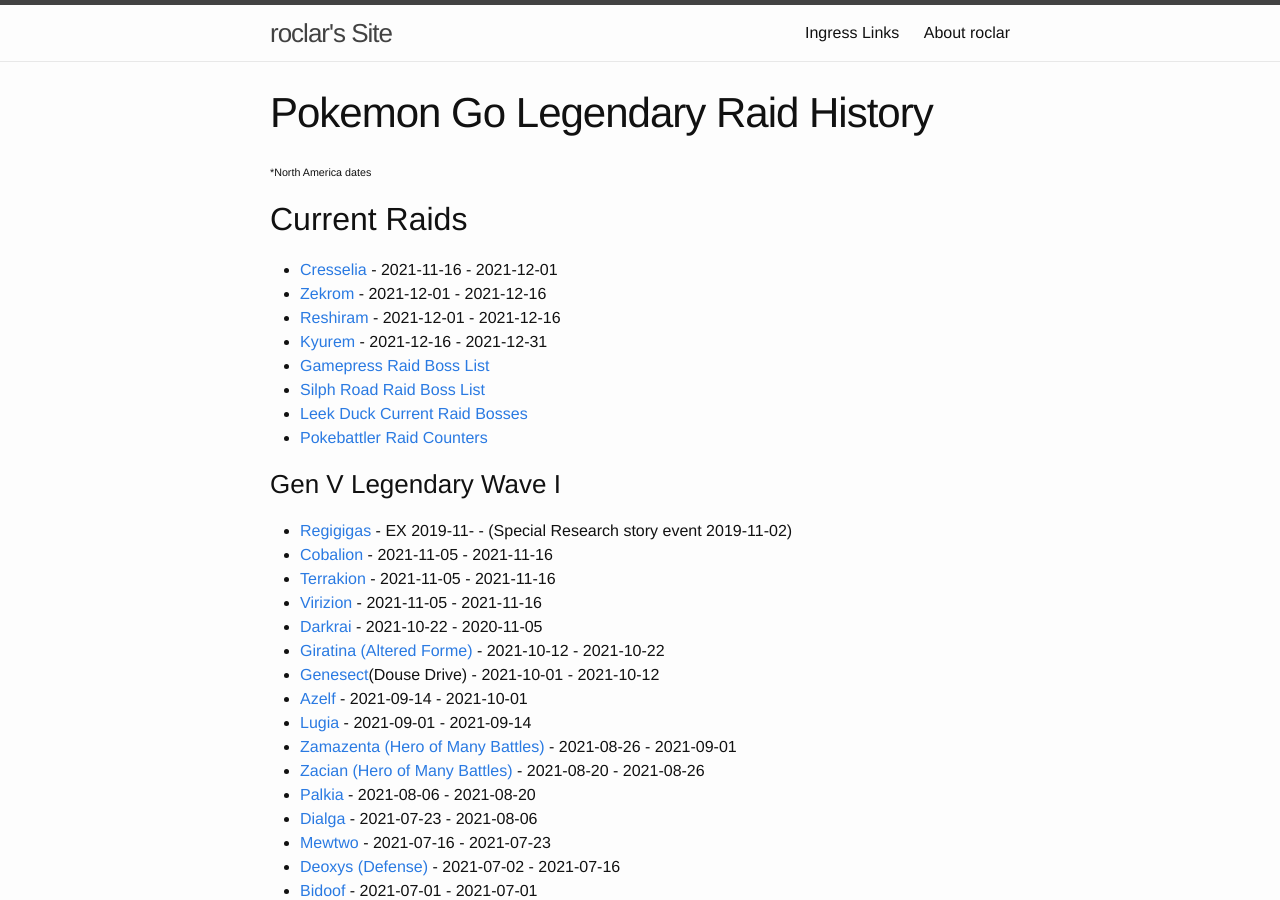
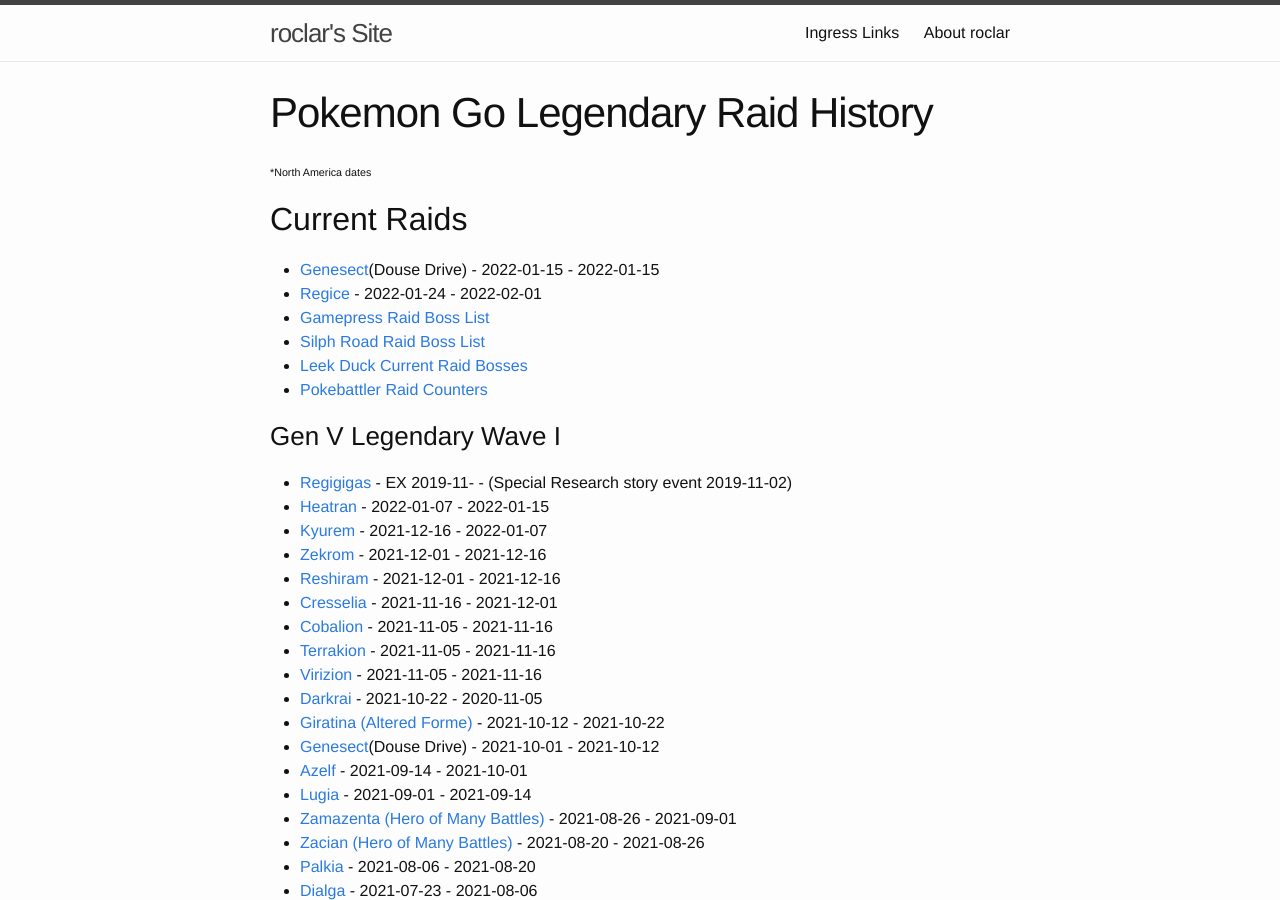
Before and after one commit to roclar/roclar.github.io, a Jekyll site: the page built from PoGoLegendaryHistory.md, in a window 1280 px wide and 900 px high. Built offline with Jekyll 4.4.1, drawn with Linux system fonts in a browser that asks for light colours; some of the changed text lies outside the part shown.

Commit message:
Added January 2022 raids

```diff
--- a/PoGoLegendaryHistory.md
+++ b/PoGoLegendaryHistory.md
@@ -7,10 +7,8 @@
 
 ## Current Raids
 
-- [Cresselia](https://db.pokemongohub.net/pokemon/488) - 2021-11-16 - 2021-12-01
-- [Zekrom](https://db.pokemongohub.net/pokemon/644) - 2021-12-01 - 2021-12-16
-- [Reshiram](https://db.pokemongohub.net/pokemon/643) - 2021-12-01 - 2021-12-16
-- [Kyurem](https://db.pokemongohub.net/pokemon/646) - 2021-12-16 - 2021-12-31
+- [Genesect](https://db.pokemongohub.net/pokemon/649)(Douse Drive) - 2022-01-15 - 2022-01-15
+- [Regice](https://db.pokemongohub.net/pokemon/378) - 2022-01-24 - 2022-02-01
 - [Gamepress Raid Boss List](https://pokemongo.gamepress.gg/raid-boss-list)
 - [Silph Road Raid Boss List](https://thesilphroad.com/raid-bosses)
 - [Leek Duck Current Raid Bosses](https://leekduck.com/boss/)
@@ -19,6 +17,11 @@
 ### Gen V Legendary Wave I
 
 - [Regigigas](https://db.pokemongohub.net/pokemon/486) - EX 2019-11- - (Special Research story event 2019-11-02)
+- [Heatran](https://db.pokemongohub.net/pokemon/485) - 2022-01-07 - 2022-01-15
+- [Kyurem](https://db.pokemongohub.net/pokemon/646) - 2021-12-16 - 2022-01-07
+- [Zekrom](https://db.pokemongohub.net/pokemon/644) - 2021-12-01 - 2021-12-16
+- [Reshiram](https://db.pokemongohub.net/pokemon/643) - 2021-12-01 - 2021-12-16
+- [Cresselia](https://db.pokemongohub.net/pokemon/488) - 2021-11-16 - 2021-12-01
 - [Cobalion](https://db.pokemongohub.net/pokemon/638) - 2021-11-05 - 2021-11-16
 - [Terrakion](https://db.pokemongohub.net/pokemon/639) - 2021-11-05 - 2021-11-16
 - [Virizion](https://db.pokemongohub.net/pokemon/640) - 2021-11-05 - 2021-11-16
```
Also changed, not shown: other parts of PoGoLegendaryHistory.md (+1 -0 lines).
